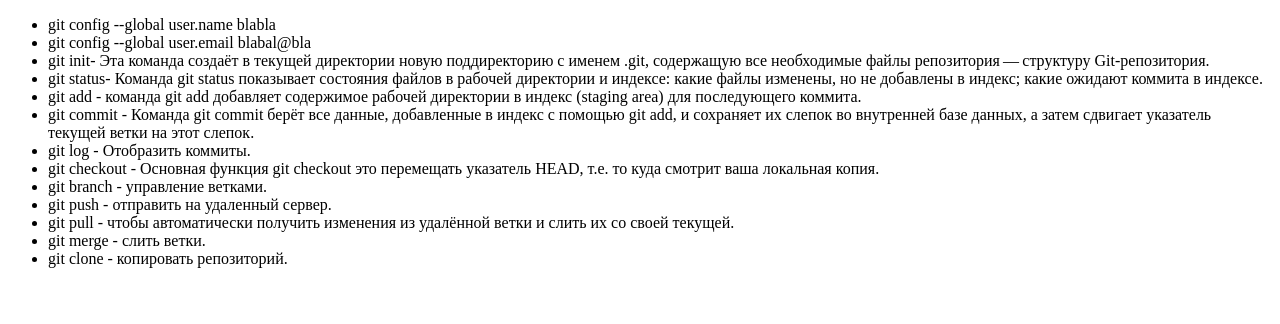
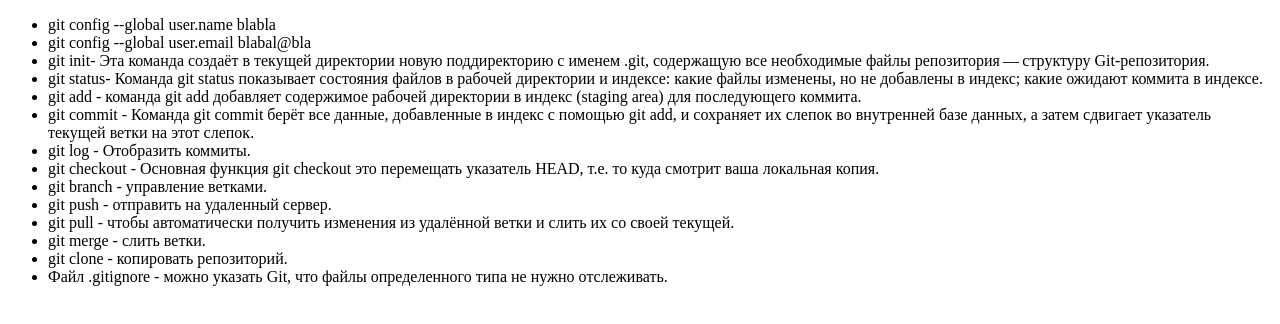
Before and after one commit to AntonChetveryk/blackhawk, a plain HTML site: page hw1/index.html in a window 1280 px wide. Drawn offline with Linux system fonts and the light colour scheme.

Commit message:
gitignore description

```diff
--- a/hw1/index.html
+++ b/hw1/index.html
@@ -41,6 +41,10 @@
       </li>
       <li>git merge - слить ветки.</li>
       <li>git clone - копировать репозиторий.</li>
+      <li>
+        Файл .gitignore - можно указать Git, что файлы определенного типа не
+        нужно отслеживать.
+      </li>
     </ul>
   </body>
 </html>
```
